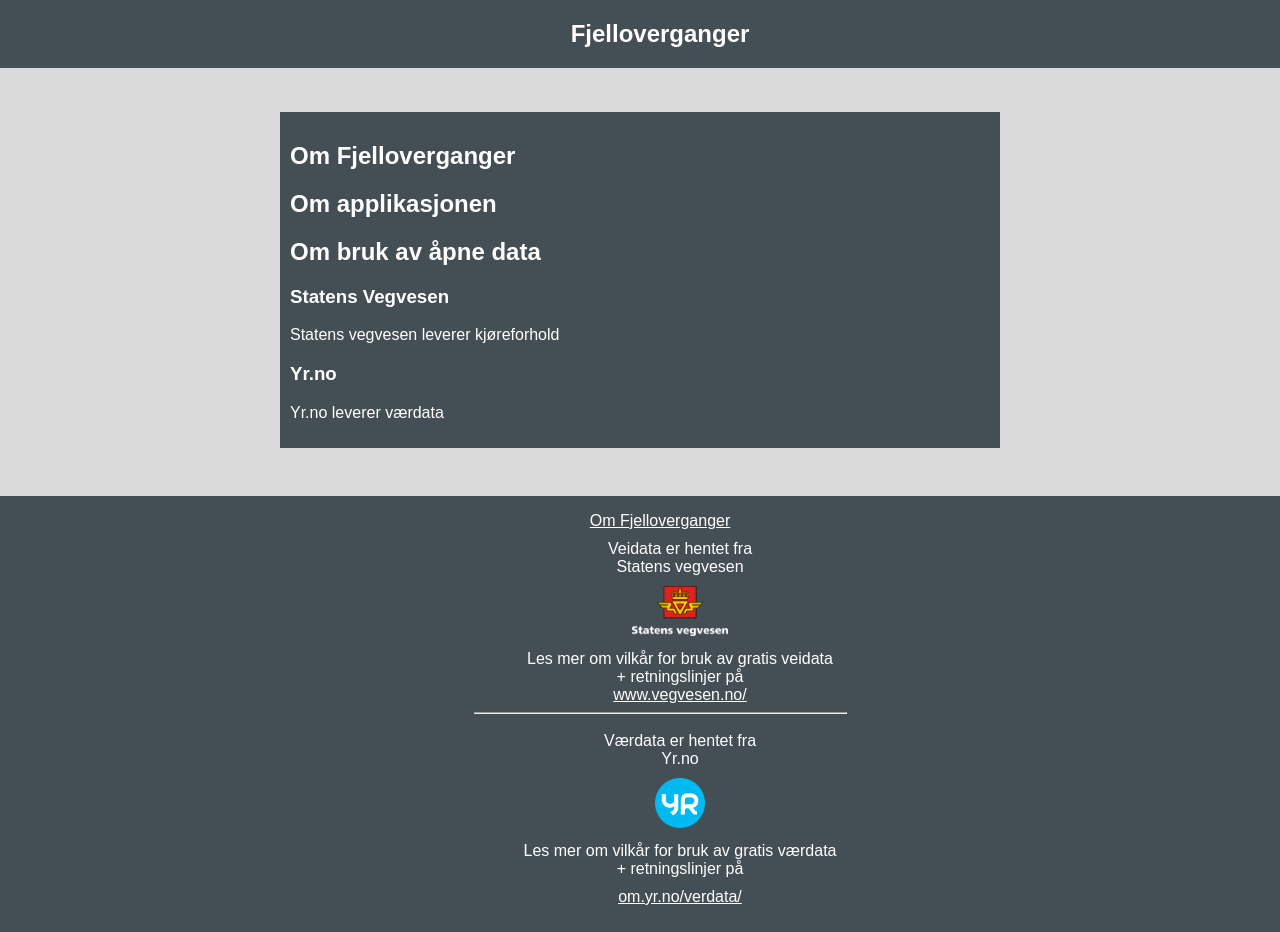
After one commit to emil323/xsl, a PHP site: page /om.php in a window 1280 px wide. The commit adds this page. Run offline with PHP 8.4, Linux system fonts and the light colour scheme.

Commit message:
La til Om-side

```diff
--- a/css/stylesheet.css
+++ b/css/stylesheet.css
@@ -9,14 +9,13 @@
     padding: 0;
     color: #FFF;
 }
+
 nav {
     background-color: #444f55;
     color: #FFF;
     top: 0;
     width: 100%;
     position: absolute;
-    margin-bottom: 1em;
-
 }
 
 .nav-liste {
@@ -53,7 +52,7 @@
     position: absolute;
     width: 100%;
     text-align: center;
-
+    margin-top: 3em;
 }
 
 a {
@@ -148,3 +147,14 @@
     color:black;
     background-color: aliceblue;
 }
+
+article {
+    padding: 10px;
+    margin: auto;
+    width: 700px;
+    background-color: #444f55;
+}
+
+#om {
+    margin-top: 7em;
+}
--- a/html/footer.html
+++ b/html/footer.html
@@ -1,6 +1,6 @@
 <footer>
-
     <ul class="footer-liste">
+        <li><a href="./om.php">Om Fjelloverganger</a></li>
         <li class="footer-delliste">
             <ul class="footer-liste">
                 <li class="footer-listeelement">Veidata er hentet fra <br>Statens vegvesen</li>
--- a/html/header.html
+++ b/html/header.html
@@ -11,4 +11,3 @@
     <li class="nav-listeelement"><h1>Fjelloverganger</h1></li>
 </ul>
 </nav>
-<div id="søkFelt"><input type="text" id="søk" placeholder="Søk etter fjellovergang..." onkeyup="søk(this.value)"></div>
--- /dev/null
+++ b/om.php
@@ -0,0 +1,26 @@
+<?php
+    include("html/header.html");
+?>
+
+    <div id="om">
+<article>
+
+
+<h1>Om Fjelloverganger</h1>
+
+<h2>Om applikasjonen</h2>
+
+<h2>Om bruk av åpne data</h2>
+
+<h3>Statens Vegvesen</h3>
+<p>Statens vegvesen leverer kjøreforhold</p>
+
+<h3>Yr.no</h3>
+<p>Yr.no leverer værdata</p>
+</article>
+    </div>
+
+
+<?php
+include("html/footer.html");
+?>
--- a/php/hovedside.php
+++ b/php/hovedside.php
@@ -25,6 +25,9 @@
 //Inkluder header
 include("html/header.html");
 ?>
+
+    <div id="søkFelt"><input type="text" id="søk" placeholder="Søk etter fjellovergang..." onkeyup="søk(this.value)"></div>
+
     <div class="fjelloverganger">
         <ul class="vei-liste">
             <?php
```
